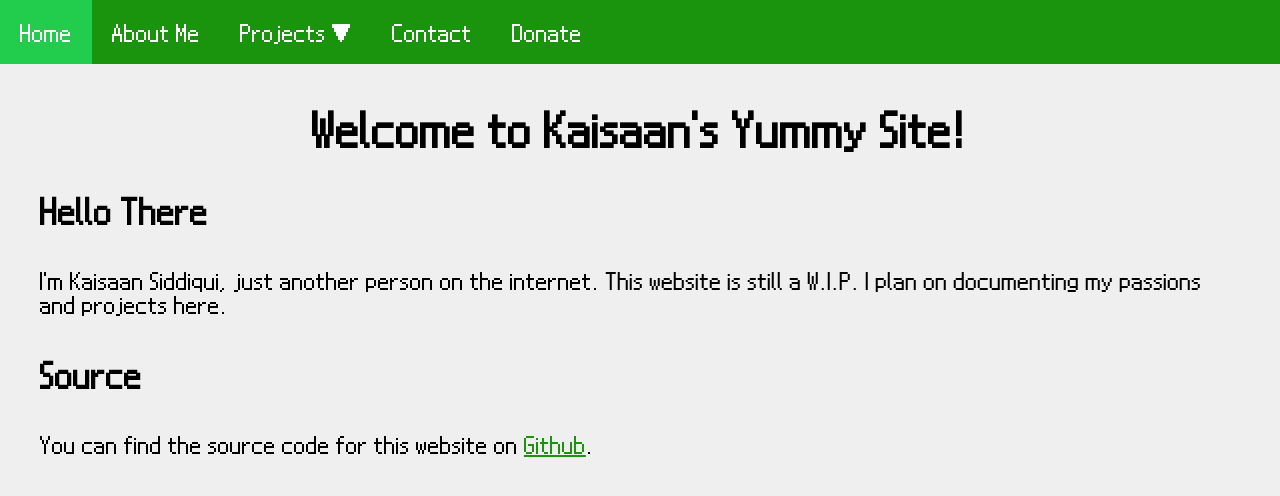
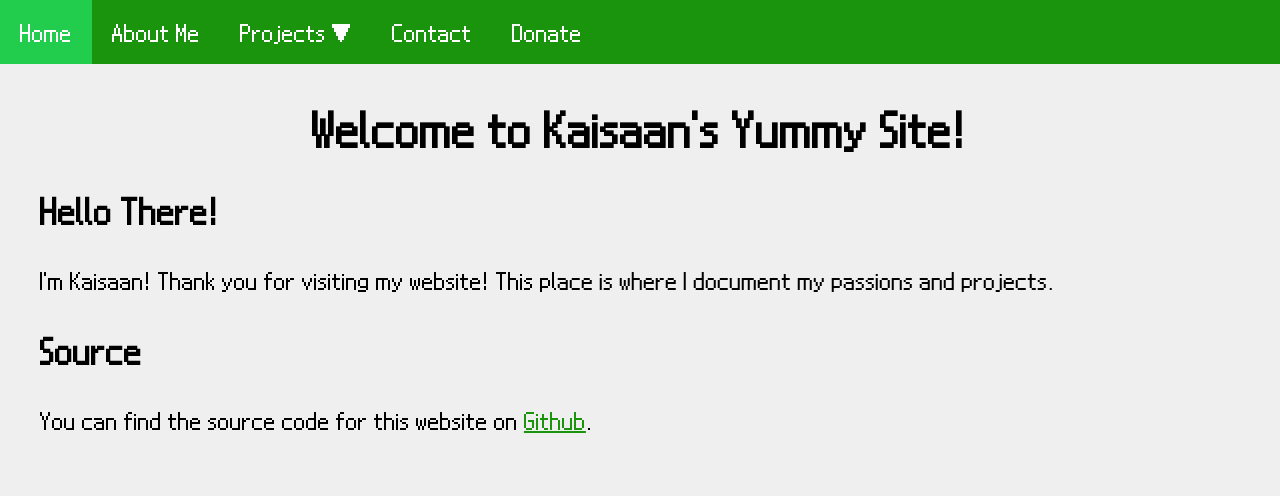
Before and after one commit to Kaisaan/kaisaan.github.io, a Jekyll site: the page built from index.html, in a window 1280 px wide. Shown: the top 496 px of the page. Built offline with Jekyll 4.4.1, drawn with Linux system fonts in a browser that asks for light colours; some web fonts are replaced.

Commit message:
Update home page

```diff
--- a/index.html
+++ b/index.html
@@ -5,7 +5,7 @@ description: Home page for KYS
 ---
 
 <center><h1>Welcome to Kaisaan's Yummy Site!</h1></center>
-    <h2>Hello There</h2>
-        <p>I'm Kaisaan Siddiqui, just another person on the internet. This website is still a W.I.P. I plan on documenting my passions and projects here.</p>
+    <h2>Hello There!</h2>
+        <p>I'm Kaisaan! Thank you for visiting my website! This place is where I document my passions and projects.</p>
     <h2>Source</h2>
         <p>You can find the source code for this website on <a href="https://github.com/Kaisaan/kaisaan.github.io" target="_blank">Github</a>.</p>
```
